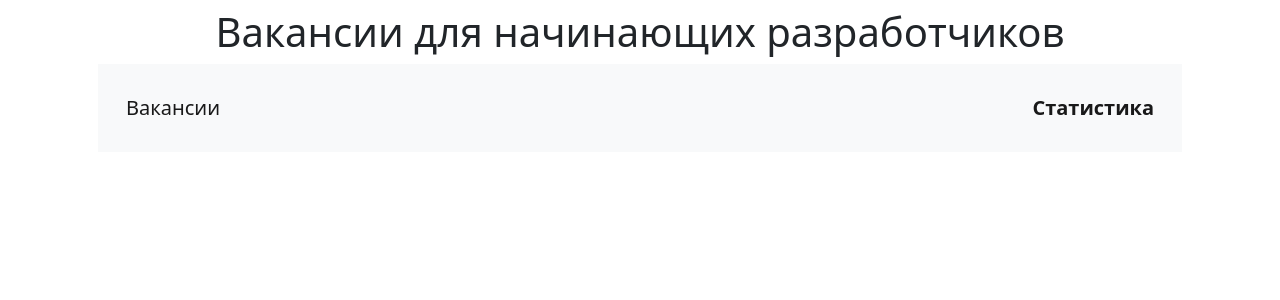
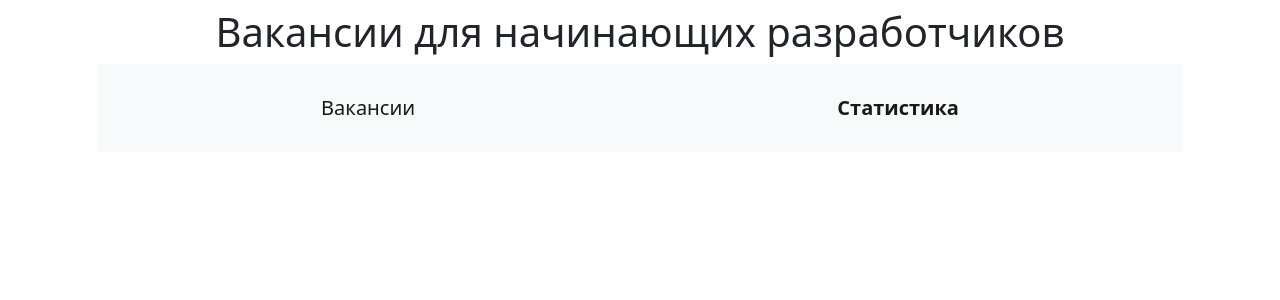
Before and after one commit to annakon/otus-js-baklikova-project, a React app: page /statistic in a window 1280 px wide. Shown: the top 300 px of the page. Built offline with nearby package versions, Linux system fonts and the light colour scheme.

Commit message:
выравнивание меню

```diff
--- a/public/style.css
+++ b/public/style.css
@@ -27,3 +27,7 @@
 .active {
   font-weight: bold;
 }
+
+#menu {
+  justify-content: space-around;
+}
--- a/src/components/Menu.tsx
+++ b/src/components/Menu.tsx
@@ -7,7 +7,7 @@ export const Menu: FC = () => {
         <h1 className="h1-center">Вакансии для начинающих разработчиков</h1>
         <div className="container">
             <nav className="navbar navbar-expand-lg navbar-light bg-light">
-                <div className="container-fluid">
+                <div className="container-fluid" id="menu">
                     <NavLink className="navbar-brand" to="/">Вакансии</NavLink>
                     <NavLink className="navbar-brand" to="/statistic">Статистика</NavLink>
                 </div>
```
